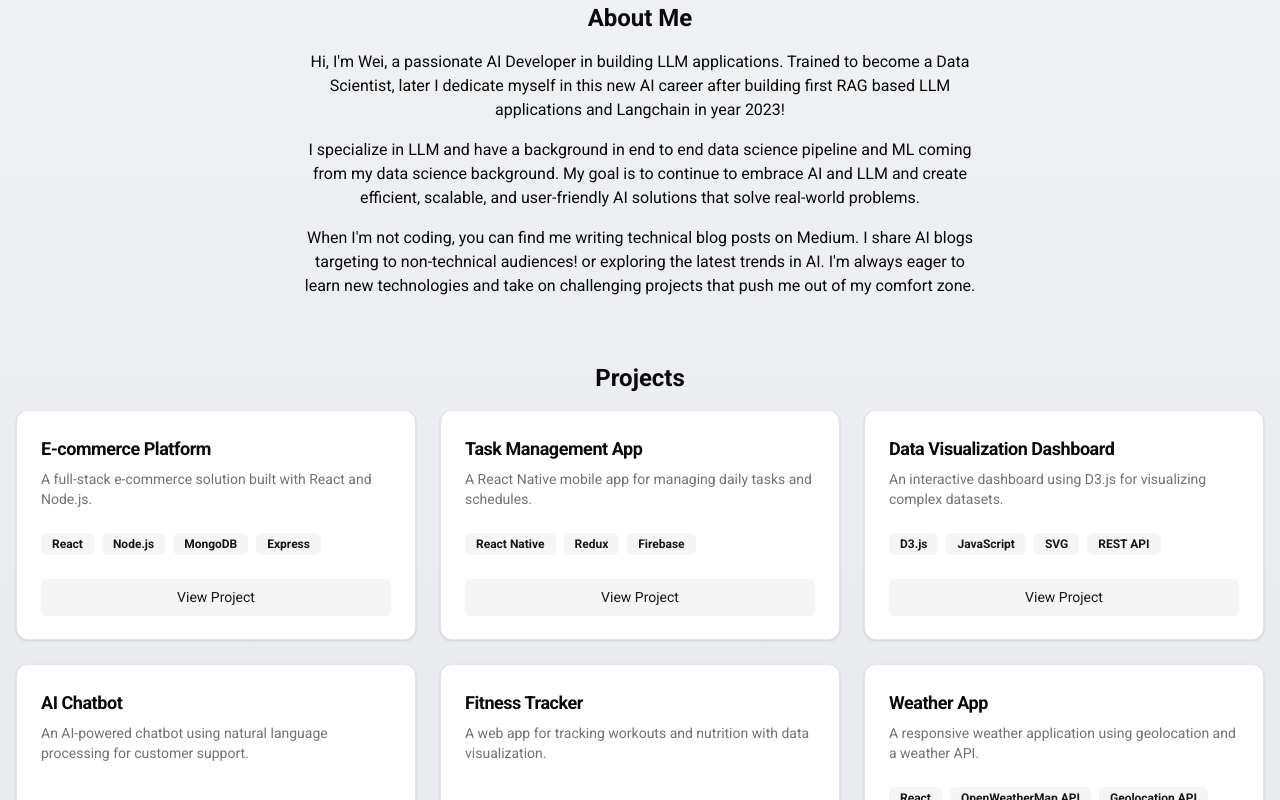
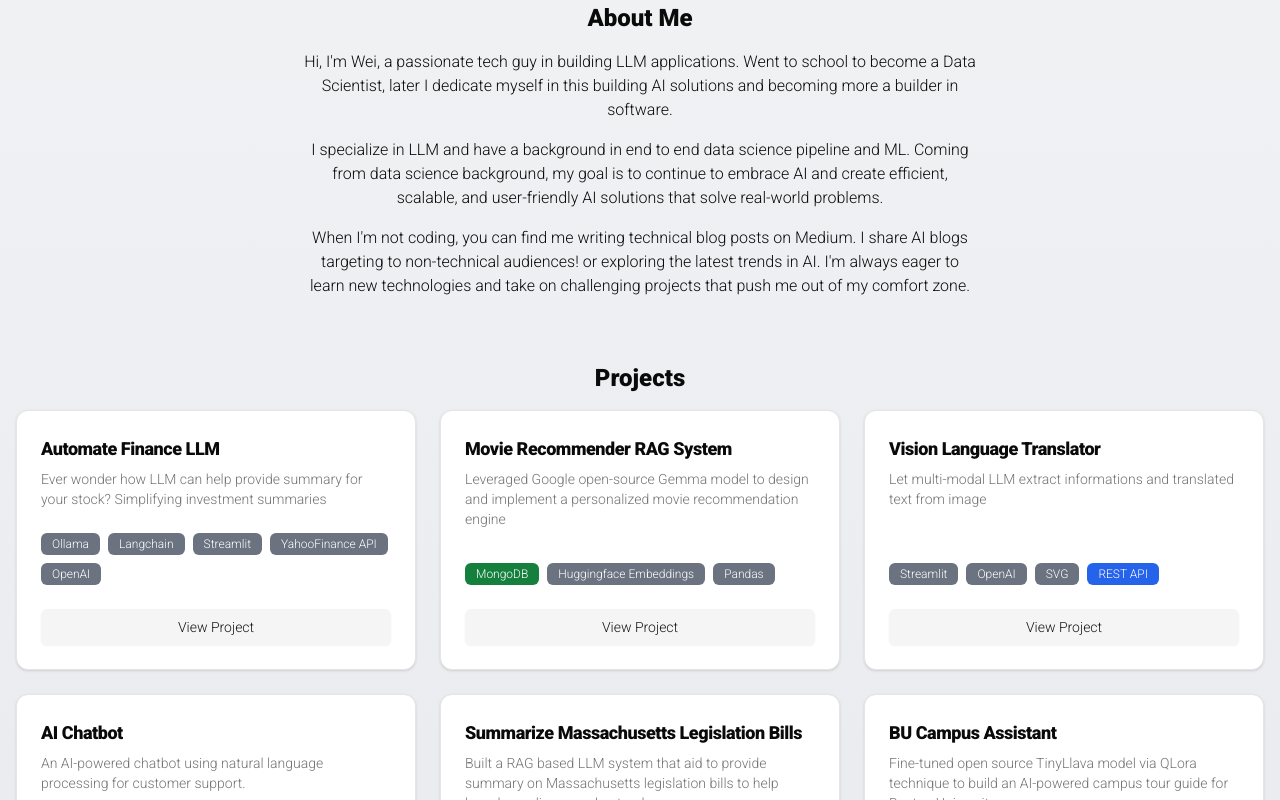
Before and after one commit to weibb123/weibb123.github.io, a Next.js app: page / in a window 1280 px wide. Shown: the part 420-1220 px from the top of the page. Built offline with nearby package versions, Linux system fonts and the light colour scheme.

Commit message:
modify context

```diff
--- a/components/app-page.tsx
+++ b/components/app-page.tsx
@@ -9,31 +9,54 @@ import { Card, CardContent, CardHeader, CardTitle, CardDescription, CardFooter }
 import { Badge } from '@/components/ui/badge'
 
 const roboto = Roboto({
-  weight: ['400', '700'],
+  weight: ['300', '900'],
   subsets: ['latin'],
   display: 'swap',
 })
 
+const skillColors: { [key: string]: string } = {
+  React: 'bg-blue-500 text-white',
+  'Node.js': 'bg-green-600 text-white',
+  MongoDB: 'bg-green-700 text-white',
+  Express: 'bg-gray-600 text-white',
+  'React Native': 'bg-blue-400 text-white',
+  Redux: 'bg-purple-600 text-white',
+  Firebase: 'bg-orange-500 text-white',
+  'D3.js': 'bg-orange-400 text-white',
+  JavaScript: 'bg-yellow-400 text-black',
+  SVG: 'bg-gray-500 text-white',
+  'REST API': 'bg-blue-600 text-white',
+  Python: 'bg-blue-700 text-white',
+  TensorFlow: 'bg-orange-600 text-white',
+  NLP: 'bg-green-500 text-white',
+  Flask: 'bg-gray-700 text-white',
+  'Vue.js': 'bg-green-400 text-white',
+  'Chart.js': 'bg-pink-500 text-white',
+  PostgreSQL: 'bg-blue-800 text-white',
+  'OpenWeatherMap API': 'bg-blue-300 text-black',
+  'Geolocation API': 'bg-indigo-500 text-white',
+  'Tailwind CSS': 'bg-teal-500 text-white',
+}
 
 export function HomePage() {
   const projects = [
     {
-      title: 'E-commerce Platform',
-      description: 'A full-stack e-commerce solution built with React and Node.js.',
-      link: 'https://github.com/johndoe/ecommerce',
-      skills: ['React', 'Node.js', 'MongoDB', 'Express'],
+      title: 'Automate Finance LLM',
+      description: 'Ever wonder how LLM can help provide summary for your stock? Simplifying investment summaries',
+      link: 'https://github.com/weibb123/Automate_Finance_LLM',
+      skills: ['Ollama', 'Langchain', 'Streamlit', 'YahooFinance API', 'OpenAI'],
     },
     {
-      title: 'Task Management App',
-      description: 'A React Native mobile app for managing daily tasks and schedules.',
-      link: 'https://github.com/johndoe/taskmanager',
-      skills: ['React Native', 'Redux', 'Firebase'],
+      title: 'Movie Recommender RAG System',
+      description: 'Leveraged Google open-source Gemma model to design and implement a personalized movie recommendation engine',
+      link: 'https://github.com/weibb123/RAG_movie_recommender',
+      skills: ['MongoDB', 'Huggingface Embeddings', 'Pandas'],
     },
     {
-      title: 'Data Visualization Dashboard',
-      description: 'An interactive dashboard using D3.js for visualizing complex datasets.',
-      link: 'https://github.com/johndoe/dataviz',
-      skills: ['D3.js', 'JavaScript', 'SVG', 'REST API'],
+      title: 'Vision Language Translator',
+      description: 'Let multi-modal LLM extract informations and translated text from image',
+      link: 'https://github.com/weibb123/Visual-Language-Translator',
+      skills: ['Streamlit', 'OpenAI', 'SVG', 'REST API'],
     },
     {
       title: 'AI Chatbot',
@@ -42,16 +65,22 @@ export function HomePage() {
       skills: ['Python', 'TensorFlow', 'NLP', 'Flask'],
     },
     {
-      title: 'Fitness Tracker',
-      description: 'A web app for tracking workouts and nutrition with data visualization.',
-      link: 'https://github.com/johndoe/fitness-tracker',
-      skills: ['Vue.js', 'Node.js', 'Chart.js', 'PostgreSQL'],
+      title: 'Summarize Massachusetts Legislation Bills',
+      description: 'Built a RAG based LLM system that aid to provide summary on Massachusetts legislation bills to help broader audience understand',
+      link: 'https://github.com/vynpt/ml-maple-bill-summarization',
+      skills: ['Huggingface', 'Langchain', 'Streamlit', 'Swagger API', "Prompt Engineering", "RAG"],
     },
     {
-      title: 'Weather App',
-      description: 'A responsive weather application using geolocation and a weather API.',
-      link: 'https://github.com/johndoe/weather-app',
-      skills: ['React', 'OpenWeatherMap API', 'Geolocation API', 'Tailwind CSS'],
+      title: 'BU Campus Assistant',
+      description: 'Fine-tuned open source TinyLlava model via QLora technique to build an AI-powered campus tour guide for Boston University',
+      link: 'https://github.com/weibb123/BU_TinyLLava',
+      skills: ['Huggingface', 'Gradio', 'GPU Cloud', 'PyTorch', "deepspeed"],
+    },
+    {
+      title: 'Email Drafter',
+      description: 'People receive tons of email daily. Let GPT draft your email response and send',
+      link: 'https://github.com/weibb123/Email_GPT',
+      skills: ['Langchain', 'Openai', 'Streamlit'],
     },
   ]
 
@@ -68,7 +97,7 @@ export function HomePage() {
             className="mx-auto rounded-full"
           />
           <h1 className="mt-4 text-4xl font-bold">Weining Mai</h1>
-          <p className="mt-2 text-xl text-muted-foreground">AI Engineer</p>
+          <p className="mt-2 text-xl text-muted-foreground">Tech nerd/Data nerd</p>
           <div className="mt-4 flex justify-center space-x-4">
             <Button variant="outline" size="icon">
               <Link href="https://github.com/weibb123">
@@ -102,14 +131,14 @@ export function HomePage() {
           <h2 className="mb-4 text-2xl font-bold text-center">About Me</h2>
           <div className="max-w-2xl mx-auto text-center">
             <p className="mb-4">
-              Hi, I'm Wei, a passionate AI Developer in building LLM applications.
+              Hi, I'm Wei, a passionate tech guy in building LLM applications.
 
-              Trained to become a Data Scientist, later I dedicate myself in this new AI career after building first RAG based LLM applications and Langchain in year 2023!
+              Went to school to become a Data Scientist, later I dedicate myself in this building AI solutions and becoming more a builder in software.
             </p>
 
             <p className="mb-4">
-              I specialize in LLM and have a background in end to end data science pipeline and ML coming from my data science background.
-              My goal is to continue to embrace AI and LLM and create efficient, scalable, and user-friendly AI solutions that solve real-world problems.
+              I specialize in LLM and have a background in end to end data science pipeline and ML.
+              Coming from data science background, my goal is to continue to embrace AI and create efficient, scalable, and user-friendly AI solutions that solve real-world problems.
             </p>
 
             <p className="mb-4">
@@ -136,7 +165,11 @@ export function HomePage() {
                 <CardContent>
                   <div className="flex flex-wrap gap-2">
                     {project.skills.map((skill) => (
-                      <Badge key={skill} variant="secondary">
+                      <Badge
+                        key={skill}
+                        className={`${skillColors[skill] || 'bg-gray-500 text-white'} font-normal`}
+                        variant="secondary"
+                       >
                         {skill}
                       </Badge>
                     ))}
```
